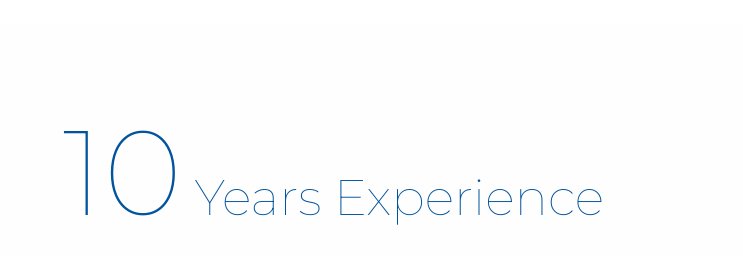
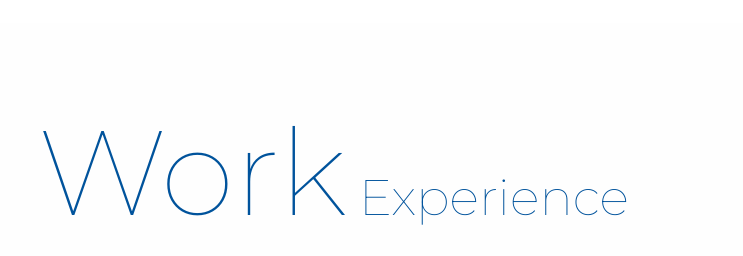
Before and after one commit to p8devbro/timeless-tidy, a plain HTML site: page index.html in a window 1280 px wide. Shown: the part 655-911 px from the top of the page, 537-1280 px from the left. Drawn offline with nearby package versions, Linux system fonts and the light colour scheme.

Commit message:
Update index.html

```diff
--- a/index.html
+++ b/index.html
@@ -143,7 +143,7 @@
                         </div>
                         <div class="col-lg-7 col-md-6">
                             <div class="about-text">
-                                <h2><span>10</span> Years Experience</h2>
+                                <h2><span>Work</span> Experience</h2>
                                 <p>
                                     At Timeless Tidy, we do more than just clean — we care for your home as if it were our own. With a trusted team of trained professionals and a reputation built on reliability, we deliver top-notch residential and commercial cleaning services tailored to your specific needs.
 
```
